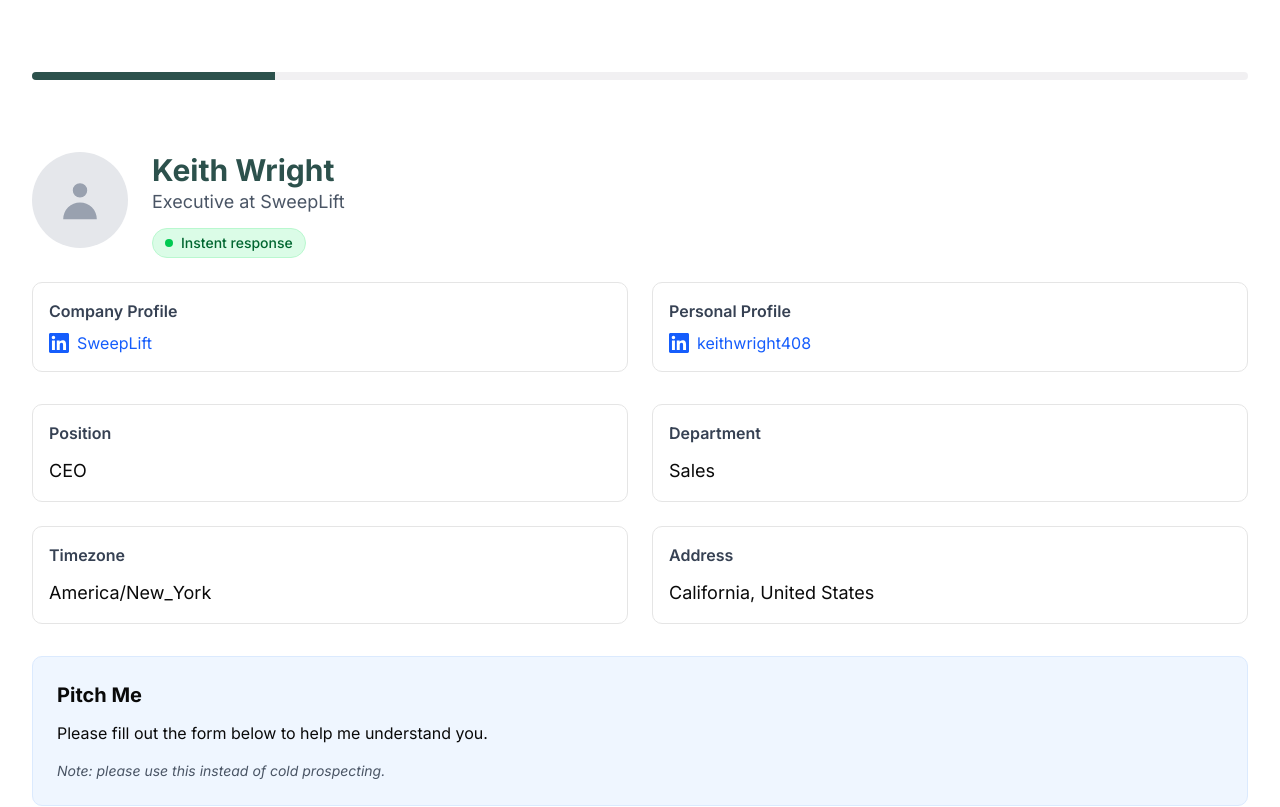
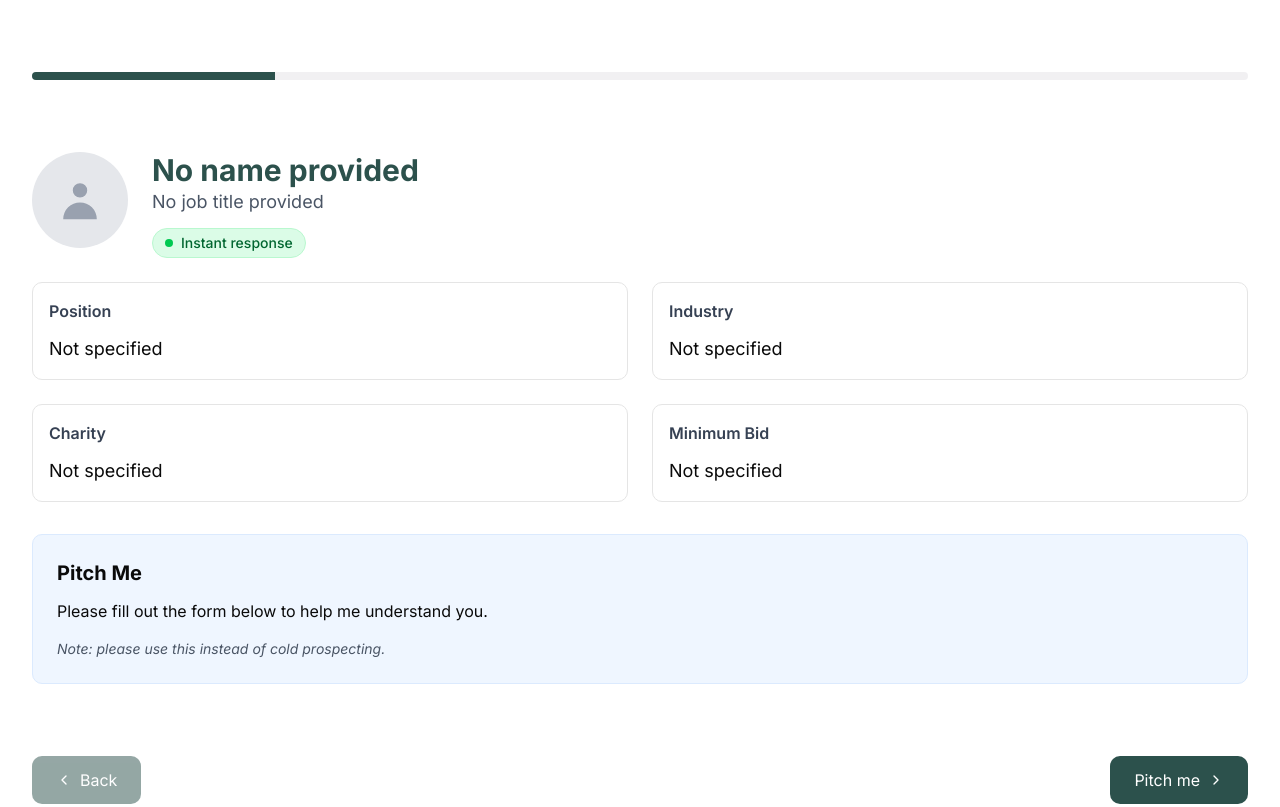
Before and after one commit to Moeed-Tahir/email-automation, a Next.js app: page /survay-form/1 in a window 1280 px wide. Shown: the top 807 px of the page. Built offline with nearby package versions, Linux system fonts and the light colour scheme; a web font is replaced by a local one.

Commit message:
add changes in the survay form

```diff
--- a/pages/api/routes/ProfileInfo.js
+++ b/pages/api/routes/ProfileInfo.js
@@ -2,7 +2,8 @@ import {
     addProfileInfo,
     checkUser,
     getProfileInfo,
-    editProfileInfo
+    editProfileInfo,
+    deleteProfileInfo
 } from "../controllers/ProfileInfo";
 
 export default async function handler(req, res) {
@@ -22,6 +23,8 @@ export default async function handler(req, res) {
             return await getProfileInfo(req, res);
         } else if (req.method === 'POST' && action === 'editProfileInfo') {
             return await editProfileInfo(req, res);
+        } else if (req.method === 'POST' && action === 'deleteProfileInfo') {
+            return await deleteProfileInfo(req, res);
         } else {
             return res.status(405).json({ message: 'Method Not Allowed' });
         }
--- a/src/app/[user]/profile/page.jsx
+++ b/src/app/[user]/profile/page.jsx
@@ -17,6 +17,7 @@ import axios from "axios";
 import { useEffect, useState } from "react";
 import { SidebarInset } from "@/components/ui/sidebar";
 import ConfirmationPage from "@/components/email";
+import { useRouter } from "next/navigation";
 
 export default function Page() {
   const [profileData, setProfileData] = useState({
@@ -30,6 +31,8 @@ export default function Page() {
     calendarLink: "",
   });
   const [formData, setFormData] = useState({ ...profileData });
+  const [isDeleting, setIsDeleting] = useState(false);
+  const router = useRouter();
 
   useEffect(() => {
     const fetchProfileData = async () => {
@@ -79,51 +82,40 @@ export default function Page() {
     }
   };
 
-  const handleChange = (e) => {
-    const { id, value } = e.target;
-    setFormData((prev) => ({
-      ...prev,
-      [id]: value,
-    }));
-  };
+  const deleteProfile = async (e) => {
+    e.preventDefault();
+    setIsDeleting(true);
+    try {
+      const userId = Cookies.get("UserId");
+      if (!userId) {
+        console.error("No userId found in cookies");
+        return;
+      }
+
+      const response = await axios.post(
+        `/api/routes/ProfileInfo?action=deleteProfileInfo`,
+        {
+          userId: userId,
+        }
+      );
+
+      if (response.data.message === "User Delete Successfully") {
+        alert("User Delete Successfully");
+        Cookies.remove("userEmail");
+        Cookies.remove("userName");
+        Cookies.remove("UserId");
+        Cookies.remove("Token");
+        router.push("/login");
+      }
+    } catch (error) {
+      console.error("Error updating profile:", error);
+    } finally {
+      setIsDeleting(false);
+    }
+  }
 
   return (
     <SidebarInset>
-      {/* <nav className=" sticky top-0 z-10 bg-white flex h-16 shrink-0 items-center gap-2 transition-[width,height] ease-linear group-has-data-[collapsible=icon]/sidebar-wrapper:h-12 border-b">
-        <div className="flex items-center gap-2 px-4">
-          <SidebarTrigger className="-ml-1 cursor-pointer" />
-          <Separator
-            orientation="vertical"
-            className="mr-2 data-[orientation=vertical]:h-4"
-          />
-          <div className="flex-1">
-            <h1 className="text-2xl font-semibold">Profile</h1>
-          </div>
-        </div>
-        <div className="flex items-center justify-end w-full gap-2 mx-auto px-10 p-5">
-          <span className="p-2 bg-[#2C514C]/10 rounded-full">
-            <BellIcon className="fill-[#2C514C] size-6 text-[#2C514C]" />
-          </span>
-          <span className="hidden lg:block bg-[#2C514C]/10  rounded-full">
-            <Image
-              src="/user.svg"
-              alt="Logo"
-              width={42}
-              height={42}
-              className="shrink-0 "
-            />
-          </span>
-          <div className="flex flex-col items-start justify-start">
-            <span className="text-lg font-semibold text-[#2C514C]">
-              {formData.linkedInProfileName}
-            </span>
-            <span className="text-sm font-[400] text-gray-600">
-              {formData.linkedInProfileEmail}
-            </span>
-          </div>
-        </div>
-      </nav> */}
-
       <div className="flex flex-1 flex-col w-full mx-auto py-3 px-5 space-y-10">
         <div className="flex flex-1 flex-col w-full mx-auto py-4 px-6 space-y-10 border rounded-xl">
           <div className="space-y-6">
@@ -185,24 +177,17 @@ export default function Page() {
               </div>
               <div className="space-y-2 md:col-span-1">
                 <Label htmlFor="industry">Industry</Label>
-                <Select
+                <Input
+                  id="industry"
                   value={formData.industry}
-                  onValueChange={(value) =>
+                  onChange={(e) =>
                     setFormData((prev) => ({
                       ...prev,
-                      industry: value,
+                      industry: e.target.value,
                     }))
                   }
-                >
-                  <SelectTrigger className="w-full">
-                    <SelectValue placeholder="Select Industry" />
-                  </SelectTrigger>
-                  <SelectContent>
-                    <SelectItem value="Tech">Tech</SelectItem>
-                    <SelectItem value="Finance">Finance</SelectItem>
-                    <SelectItem value="Healthcare">Healthcare</SelectItem>
-                  </SelectContent>
-                </Select>
+                  placeholder="Enter your industry"
+                />
               </div>
             </div>
           </div>
@@ -297,10 +282,11 @@ export default function Page() {
             </div>
 
             <Button
+              onClick={deleteProfile}
               variant="destructive"
               className="cursor-pointer hover:bg-destructive/70"
             >
-              Deactivate Account
+              {isDeleting ? "Deleting..." : "Delete Account"}
             </Button>
           </div>
         </div>
--- a/src/components/SurvayForm.jsx
+++ b/src/components/SurvayForm.jsx
@@ -10,6 +10,7 @@ import {
   ChevronLeft,
 } from "lucide-react";
 import { useRouter } from "next/navigation";
+import axios from "axios";
 
 const SurveyForm = ({ userId }) => {
   const [currentTab, setCurrentTab] = useState(0);
@@ -32,6 +33,9 @@ const SurveyForm = ({ userId }) => {
     escrowDonation: "",
     charityDonation: "",
   });
+  const [profileData, setProfileData] = useState([]);
+  console.log("profileData", profileData);
+
   const [errors, setErrors] = useState({});
   const [loading, setLoading] = useState(false);
   const router = useRouter();
@@ -164,33 +168,25 @@ const SurveyForm = ({ userId }) => {
   };
 
   useEffect(() => {
-    const fetchUserQuestions = async () => {
+
+    const fetchProfileData = async () => {
       try {
-        const response = await fetch(
-          "/api/routes/SurvayForm?action=getQuestionFromUserId",
-          {
-            method: "POST",
-            headers: {
-              "Content-Type": "application/json",
-            },
-            body: JSON.stringify({ userId }),
-          }
-        );
+        const response = await axios.get(`/api/routes/ProfileInfo`, {
+          params: { userId, action: "getProfileInfo" },
+        });
 
-        if (response.ok) {
-          const data = await response.json();
+        setProfileData(response.data.user);
         setUserQuestions({
-            questionOne: data.questionOne || "",
-            questionTwo: data.questionTwo || "",
+          questionOne: response.data.user.questionSolution || "",
+          questionTwo: response.data.user.howHeard || "",
         });
-        }
       } catch (error) {
-        console.error("Error fetching user questions:", error);
+        console.error("Error fetching profile data:", error);
       }
     };
 
     if (userId) {
-      fetchUserQuestions();
+      fetchProfileData();
     }
   }, [userId]);
 
@@ -201,10 +197,15 @@ const SurveyForm = ({ userId }) => {
       case 0:
         return (
           <div className="flex flex-col max-w-7xl mx-auto">
-            {/* Top Section with Image and Basic Info */}
             <div className="flex items-start gap-6 mb-6">
-              {/* Profile Image (placeholder - replace with actual image) */}
               <div className="w-24 h-24 rounded-full bg-gray-200 flex items-center justify-center overflow-hidden">
+                {profileData.linkedInProfilePhoto ? (
+                  <img
+                    src={profileData.linkedInProfilePhoto}
+                    alt={profileData.linkedInProfileName}
+                    className="w-full h-full object-cover"
+                  />
+                ) : (
                   <svg
                     className="w-12 h-12 text-gray-400"
                     fill="currentColor"
@@ -216,98 +217,51 @@ const SurveyForm = ({ userId }) => {
                       clipRule="evenodd"
                     />
                   </svg>
+                )}
               </div>
 
-              {/* Name and Designation */}
               <div className="flex-1">
                 <h1
                   className="text-3xl font-bold"
                   style={{ color: "rgba(44, 81, 76, 1)" }}
                 >
-                  Keith Wright
+                  {profileData.linkedInProfileName || "No name provided"}
                 </h1>
-                <p className="text-lg text-gray-600">Executive at SweepLift</p>
+                <p className="text-lg text-gray-600">
+                  {profileData.jobTitle || "No job title provided"}
+                  {profileData.companyName && ` at ${profileData.companyName}`}
+                </p>
 
-                {/* Response Status */}
                 <div className="mt-3 inline-flex items-center px-3 py-1 rounded-full bg-green-100 border border-green-200">
                   <span className="w-2 h-2 rounded-full bg-green-500 mr-2"></span>
                   <span className="text-sm font-medium text-green-800">
-                    Instent response
+                    Instant response
                   </span>
                 </div>
               </div>
             </div>
 
-            {/* LinkedIn Profiles */}
-            <div className="flex gap-6 mb-8">
-              <div className="flex-1 p-4 border rounded-lg">
-                <h3 className="font-semibold text-gray-700 mb-2">
-                  Company Profile
-                </h3>
-                <div className="flex items-center">
-                  <svg
-                    className="w-5 h-5 text-blue-600 mr-2"
-                    fill="currentColor"
-                    viewBox="0 0 24 24"
-                  >
-                    <path d="M20.447 20.452h-3.554v-5.569c0-1.328-.027-3.037-1.852-3.037-1.853 0-2.136 1.445-2.136 2.939v5.667H9.351V9h3.414v1.561h.046c.477-.9 1.637-1.85 3.37-1.85 3.601 0 4.267 2.37 4.267 5.455v6.286zM5.337 7.433c-1.144 0-2.063-.926-2.063-2.065 0-1.138.92-2.063 2.063-2.063 1.14 0 2.064.925 2.064 2.063 0 1.139-.925 2.065-2.064 2.065zm1.782 13.019H3.555V9h3.564v11.452zM22.225 0H1.771C.792 0 0 .774 0 1.729v20.542C0 23.227.792 24 1.771 24h20.451C23.2 24 24 23.227 24 22.271V1.729C24 .774 23.2 0 22.222 0h.003z" />
-                  </svg>
-                  <a
-                    href="https://linkedin.com/company/sweeplift"
-                    target="_blank"
-                    rel="noopener noreferrer"
-                    className="text-blue-600 hover:underline"
-                  >
-                    SweepLift
-                  </a>
+            <div className="grid grid-cols-2 gap-6 mb-8">
+              <div className="p-4 border rounded-lg">
+                <h3 className="font-semibold text-gray-700 mb-3">Position</h3>
+                <p className="text-lg">{profileData.jobTitle || "Not specified"}</p>
+              </div>
+              <div className="p-4 border rounded-lg">
+                <h3 className="font-semibold text-gray-700 mb-3">Industry</h3>
+                <p className="text-lg">{profileData.industry || "Not specified"}</p>
+              </div>
+              <div className="p-4 border rounded-lg">
+                <h3 className="font-semibold text-gray-700 mb-3">Charity</h3>
+                <p className="text-lg">{profileData.charityCompany || "Not specified"}</p>
+              </div>
+              <div className="p-4 border rounded-lg">
+                <h3 className="font-semibold text-gray-700 mb-3">Minimum Bid</h3>
+                <p className="text-lg">
+                  {profileData.minimumBidDonation ? `$${profileData.minimumBidDonation}` : "Not specified"}
+                </p>
               </div>
             </div>
 
-              <div className="flex-1 p-4 border rounded-lg">
-                <h3 className="font-semibold text-gray-700 mb-2">
-                  Personal Profile
-                </h3>
-                <div className="flex items-center">
-                  <svg
-                    className="w-5 h-5 text-blue-600 mr-2"
-                    fill="currentColor"
-                    viewBox="0 0 24 24"
-                  >
-                    <path d="M20.447 20.452h-3.554v-5.569c0-1.328-.027-3.037-1.852-3.037-1.853 0-2.136 1.445-2.136 2.939v5.667H9.351V9h3.414v1.561h.046c.477-.9 1.637-1.85 3.37-1.85 3.601 0 4.267 2.37 4.267 5.455v6.286zM5.337 7.433c-1.144 0-2.063-.926-2.063-2.065 0-1.138.92-2.063 2.063-2.063 1.14 0 2.064.925 2.064 2.063 0 1.139-.925 2.065-2.064 2.065zm1.782 13.019H3.555V9h3.564v11.452zM22.225 0H1.771C.792 0 0 .774 0 1.729v20.542C0 23.227.792 24 1.771 24h20.451C23.2 24 24 23.227 24 22.271V1.729C24 .774 23.2 0 22.222 0h.003z" />
-                  </svg>
-                  <a
-                    href="https://linkedin.com/in/keithwright408"
-                    target="_blank"
-                    rel="noopener noreferrer"
-                    className="text-blue-600 hover:underline"
-                  >
-                    keithwright408
-                  </a>
-                </div>
-              </div>
-            </div>
-
-            {/* Details Grid */}
-            <div className="grid grid-cols-2 gap-6 mb-8">
-              <div className="p-4 border rounded-lg">
-                <h3 className="font-semibold text-gray-700 mb-3">Position</h3>
-                <p className="text-lg">CEO</p>
-              </div>
-              <div className="p-4 border rounded-lg">
-                <h3 className="font-semibold text-gray-700 mb-3">Department</h3>
-                <p className="text-lg">Sales</p>
-              </div>
-              <div className="p-4 border rounded-lg">
-                <h3 className="font-semibold text-gray-700 mb-3">Timezone</h3>
-                <p className="text-lg">America/New_York</p>
-              </div>
-              <div className="p-4 border rounded-lg">
-                <h3 className="font-semibold text-gray-700 mb-3">Address</h3>
-                <p className="text-lg">California, United States</p>
-              </div>
-            </div>
-
-            {/* Pitch Me Section */}
             <div className="bg-blue-50 p-6 rounded-lg border border-blue-100 mb-8">
               <h3 className="text-xl font-bold mb-3">Pitch Me</h3>
               <p className="mb-4">
@@ -584,8 +538,7 @@ const InputField = ({ label, type, icon, value, onChange, error }) => (
         type={type}
         value={value}
         onChange={(e) => onChange(e.target.value)}
-        className={`w-full pl-10 p-3 border ${
-          error ? "border-red-500" : "border-gray-300"
+        className={`w-full pl-10 p-3 border ${error ? "border-red-500" : "border-gray-300"
           } rounded-lg focus:ring-2 focus:ring-[#2C514C] focus:outline-none`}
       />
     </div>
@@ -606,8 +559,7 @@ const TextAreaField = ({ label, value, onChange, error }) => (
       value={value}
       onChange={(e) => onChange(e.target.value)}
       rows={5}
-      className={`w-full p-3 border ${
-        error ? "border-red-500" : "border-gray-300"
+      className={`w-full p-3 border ${error ? "border-red-500" : "border-gray-300"
         } rounded-lg focus:ring-2 focus:ring-[#2C514C] focus:outline-none`}
     />
     {error && <p className="text-red-500 text-sm mt-1">{error}</p>}
@@ -618,8 +570,7 @@ const TextAreaField = ({ label, value, onChange, error }) => (
 const RadioGroup = ({ label, options, value, onChange, error }) => (
   <div className="space-y-2">
     <label
-      className={`block font-medium ${
-        error ? "text-red-500" : "text-[rgba(33, 37, 41, 1)]"
+      className={`block font-medium ${error ? "text-red-500" : "text-[rgba(33, 37, 41, 1)]"
         }`}
       style={{ fontSize: "16px" }}
     >
@@ -635,8 +586,7 @@ const RadioGroup = ({ label, options, value, onChange, error }) => (
             value={option}
             checked={value === option}
             onChange={(e) => onChange(e.target.value)}
-            className={`h-4 w-4 ${
-              error ? "text-red-500" : "text-[rgba(112,122,136,1)]"
+            className={`h-4 w-4 ${error ? "text-red-500" : "text-[rgba(112,122,136,1)]"
               } border-gray-900`}
           />
           <label
```
Also changed, not shown: middleware.js (+17 -5 lines), pages/api/controllers/ProfileInfo.js (+23 -0 lines). Lines whose indentation alone changed are shown as unchanged.
